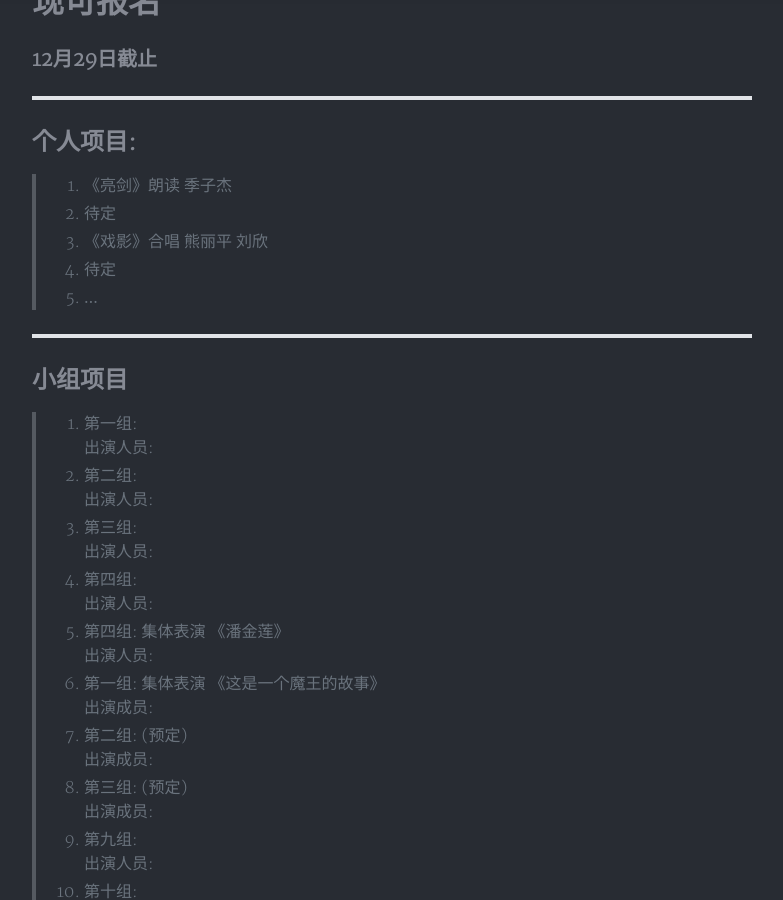
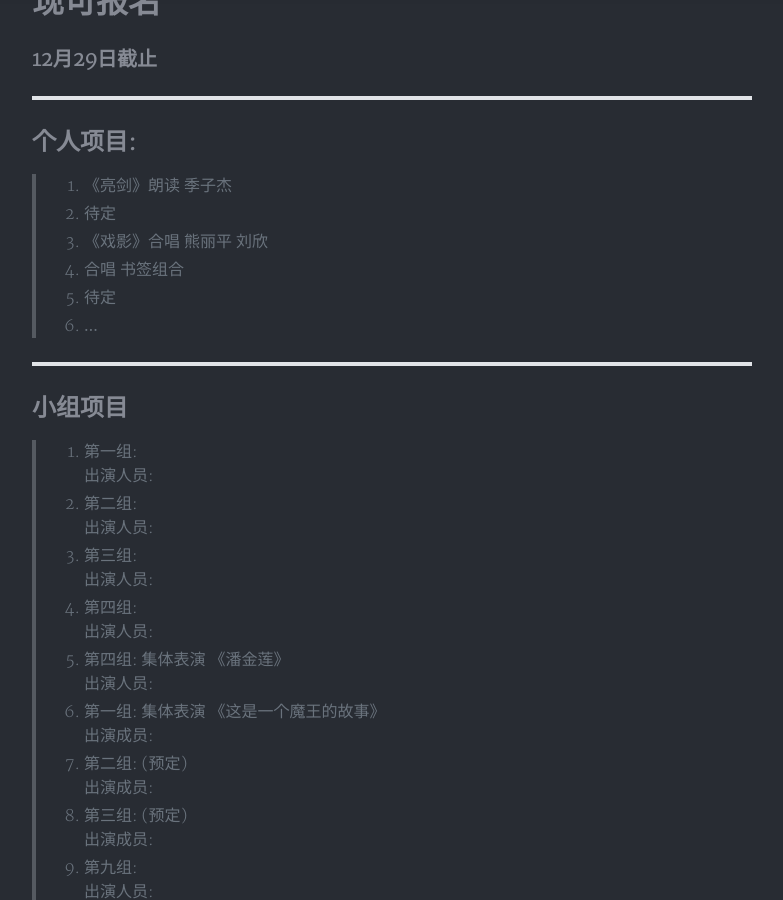
Before and after one commit to yxyz201809/yxyz201809.github.io, a Jekyll site: the page built from _posts/2019-12-16-new-years-eve-party.md, in a window 1280 px wide and 900 px high, scrolled down 417 px. Shown: the whole window, without its empty margins (248-1031 px from the left). Built offline with Jekyll 4.4.1, drawn with Linux system fonts in a browser that asks for light colours; nearby versions of some CDN libraries; a style sheet for code colours, icons or effects is not loaded.

Commit message:
Update 2019-12-16-new-years-eve-party.md

```diff
--- a/_posts/2019-12-16-new-years-eve-party.md
+++ b/_posts/2019-12-16-new-years-eve-party.md
@@ -19,8 +19,9 @@ tags: 活动
 > 1. 《亮剑》朗读     季子杰
 > 2. 待定
 > 3. 《戏影》合唱    熊丽平 刘欣
-> 4. 待定
-> 5. …
+> 4. 合唱           书签组合
+> 5. 待定
+> 6. …
 
 ***
 ## **小组项目**
```
